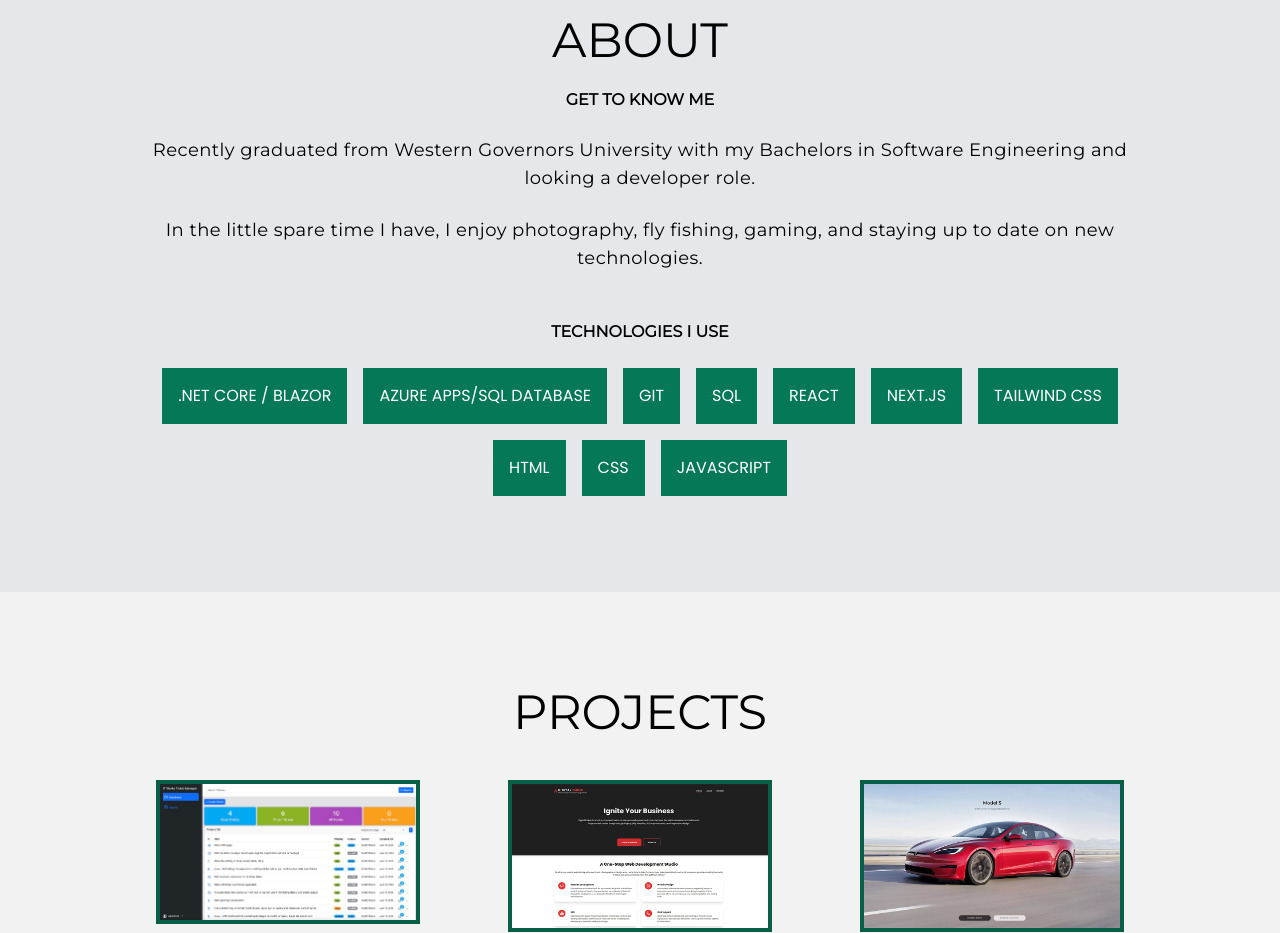
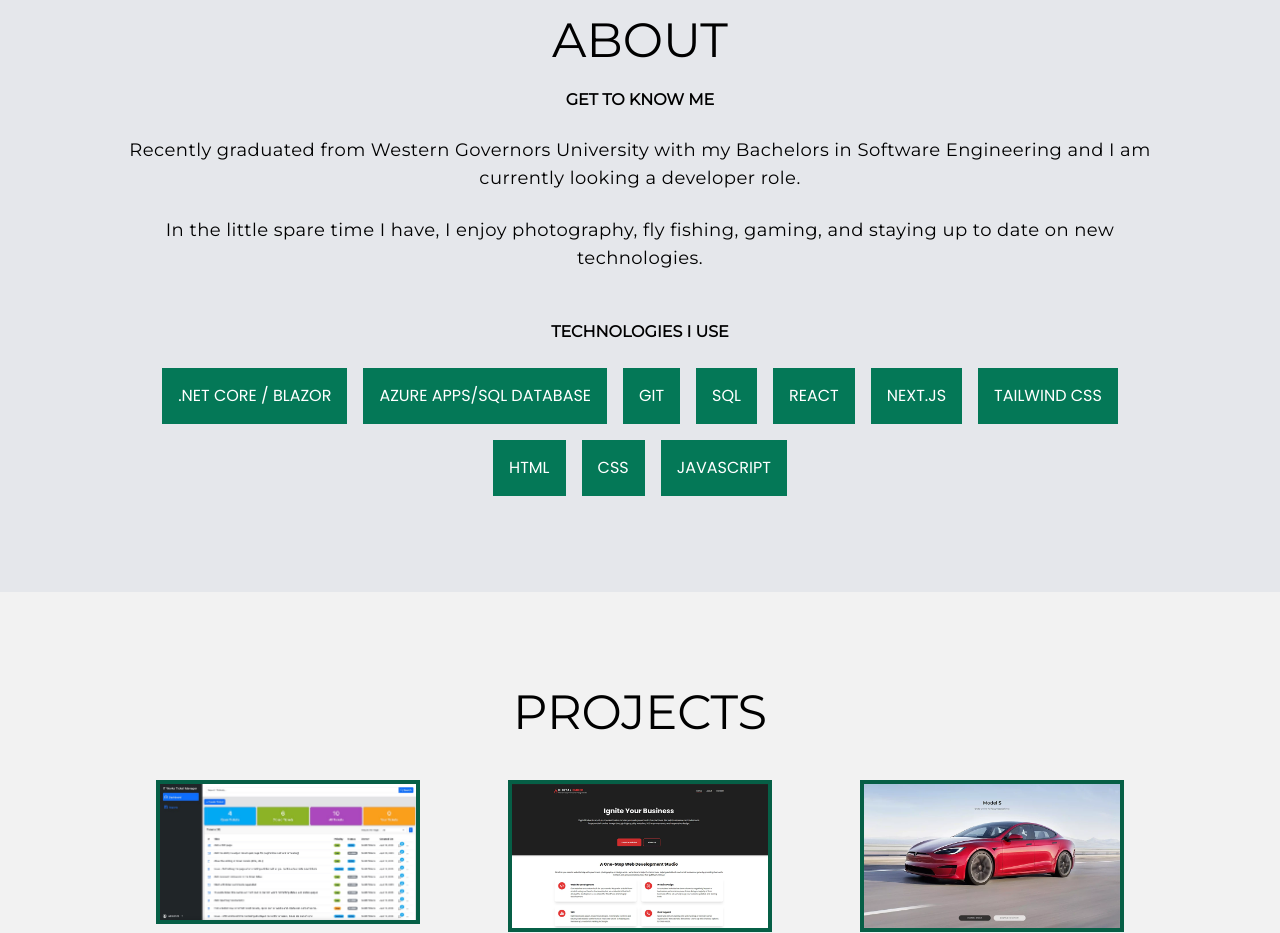
Before and after one commit to Blathe/personal-portfolio, a Next.js app: page / in a window 1280 px wide. Shown: the part 880-1813 px from the top of the page. Built offline with nearby package versions, Linux system fonts and the light colour scheme.

Commit message:
grammar!

```diff
--- a/components/about.js
+++ b/components/about.js
@@ -11,7 +11,7 @@ const AboutSection = () => {
         <div className="flex flex-col text-center 2xl:text-left gap-6 basis-1/2">
           <h2 className="font-bold font-mons uppercase">Get To Know Me</h2>
           <p className="text-lg 2xl:text-xl font-mons font-normal tracking-wide">
-            Recently graduated from Western Governors University with my Bachelors in Software Engineering and looking a developer role.
+            Recently graduated from Western Governors University with my Bachelors in Software Engineering and I am currently looking a developer role.
           </p>
           <p className="text-lg 2xl:text-xl font-mons font-normal tracking-wide">
             In the little spare time I have, I enjoy photography, fly fishing, gaming, and staying up to date on new technologies.
```
